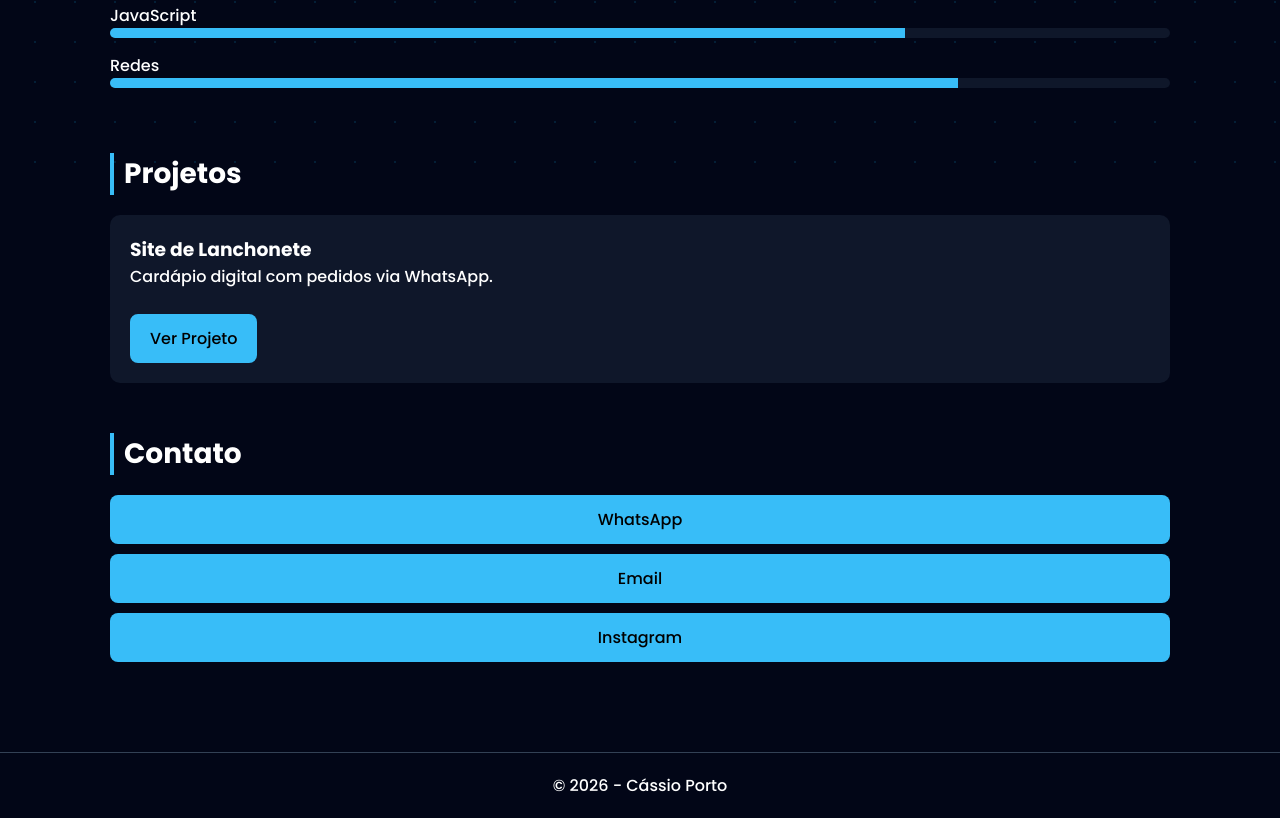
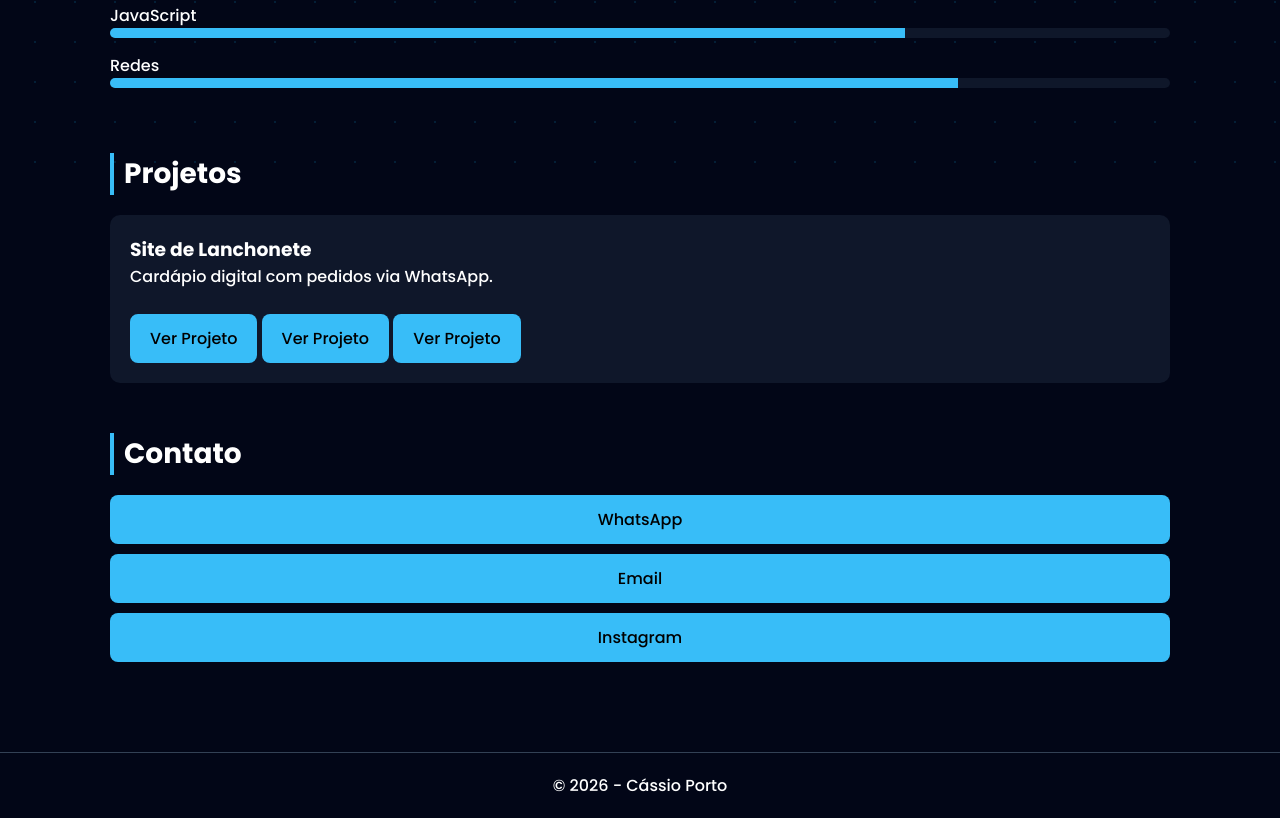
Before and after one commit to cassioporto44-tech/portf-lio, a plain HTML site: page index.html in a window 1280 px wide. Shown: the part 1393-2211 px from the top of the page. Drawn offline with Linux system fonts and the light colour scheme.

Commit message:
update index.html

```diff
--- a/index.html
+++ b/index.html
@@ -335,6 +335,13 @@ Crio sites profissionais e soluções digitais para empresas.
 Ver Projeto
 </a>
 
+<a class="btn" href="https://cassioporto44-tech.github.io/pizzaria/" target="_blank">
+Ver Projeto
+</a>
+
+<a class="btn" href="https://cassioporto44-tech.github.io/cardapio/" target="_blank">
+Ver Projeto
+</a>
 </div>
 
 </div>
```
